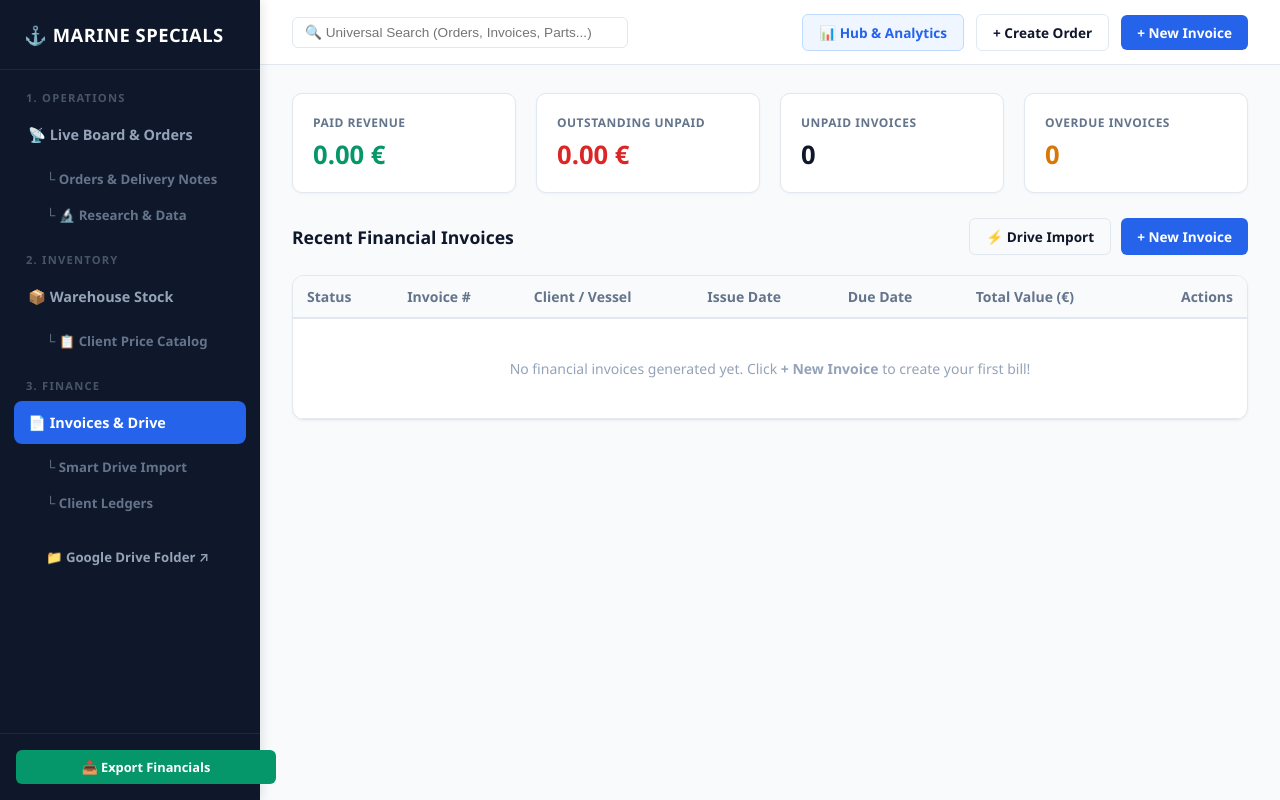
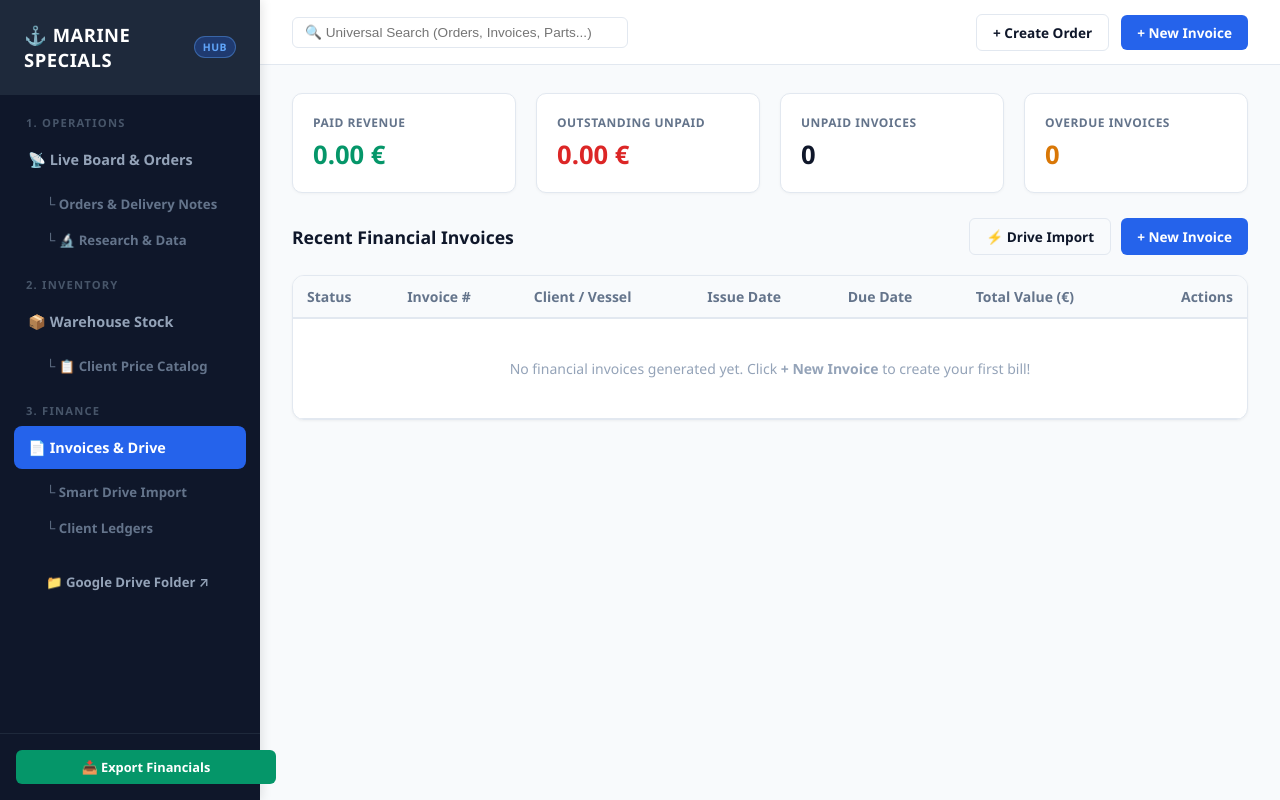
Before and after one commit to marinespecials/marine-parts-tracker, a Django app: page /finance/ in a window 1280 px wide. Run offline with Django 5.2, Linux system fonts and the light colour scheme; data that the repository does not hold is empty.

Commit message:
Linked top sidebar MARINE SPECIALS brand header directly to Hub & Analytics page

```diff
--- a/finance/templates/finance/base.html
+++ b/finance/templates/finance/base.html
@@ -52,10 +52,16 @@
             font-weight: 700;
             display: flex;
             align-items: center;
+            justify-content: space-between;
             gap: 10px;
             border-bottom: 1px solid #1E293B;
             letter-spacing: 0.5px;
-            user-select: none;
+            text-decoration: none;
+            transition: background-color 0.2s ease;
+        }
+
+        .sidebar-brand:hover {
+            background-color: #1E293B;
         }
 
         .sidebar-menu {
@@ -213,9 +219,11 @@
 
     <!-- SIDEBAR NAVIGATION -->
     <aside class="sidebar">
-        <div class="sidebar-brand">
+        <!-- TOP SIDEBAR BRAND HEADER LINKED TO HUB & ANALYTICS -->
+        <a href="{% url 'app_hub' %}" class="sidebar-brand" title="Open Operational Hub & Analytics Dashboard">
             <span>⚓ MARINE SPECIALS</span>
-        </div>
+            <span class="badge" style="background: rgba(37, 99, 235, 0.3); color: #60A5FA; font-size: 0.65rem; border: 1px solid rgba(96, 165, 250, 0.4);">HUB</span>
+        </a>
 
         <nav class="sidebar-menu">
 
@@ -289,9 +297,7 @@
                 <input type="text" name="q" value="{{ query }}" placeholder="🔍 Universal Search (Orders, Invoices, Parts...)" style="padding: 7px 12px; border-radius: 6px; border: 1px solid var(--border); font-size: 0.85rem; width: 310px;">
             </form>
 
-            <!-- TOPBAR NAVIGATION & QUICK ACTIONS -->
             <div class="topbar-actions">
-                <a href="{% url 'app_hub' %}" class="btn btn-outline" style="font-weight: 700; color: var(--accent); border-color: #BFDBFE; background-color: #EFF6FF;">📊 Hub & Analytics</a>
                 {% block topbar_actions %}
                     <a href="{% url 'create_order' %}" class="btn btn-outline">+ Create Order</a>
                     <a href="{% url 'finance:create_invoice' %}" class="btn btn-primary">+ New Invoice</a>
```
